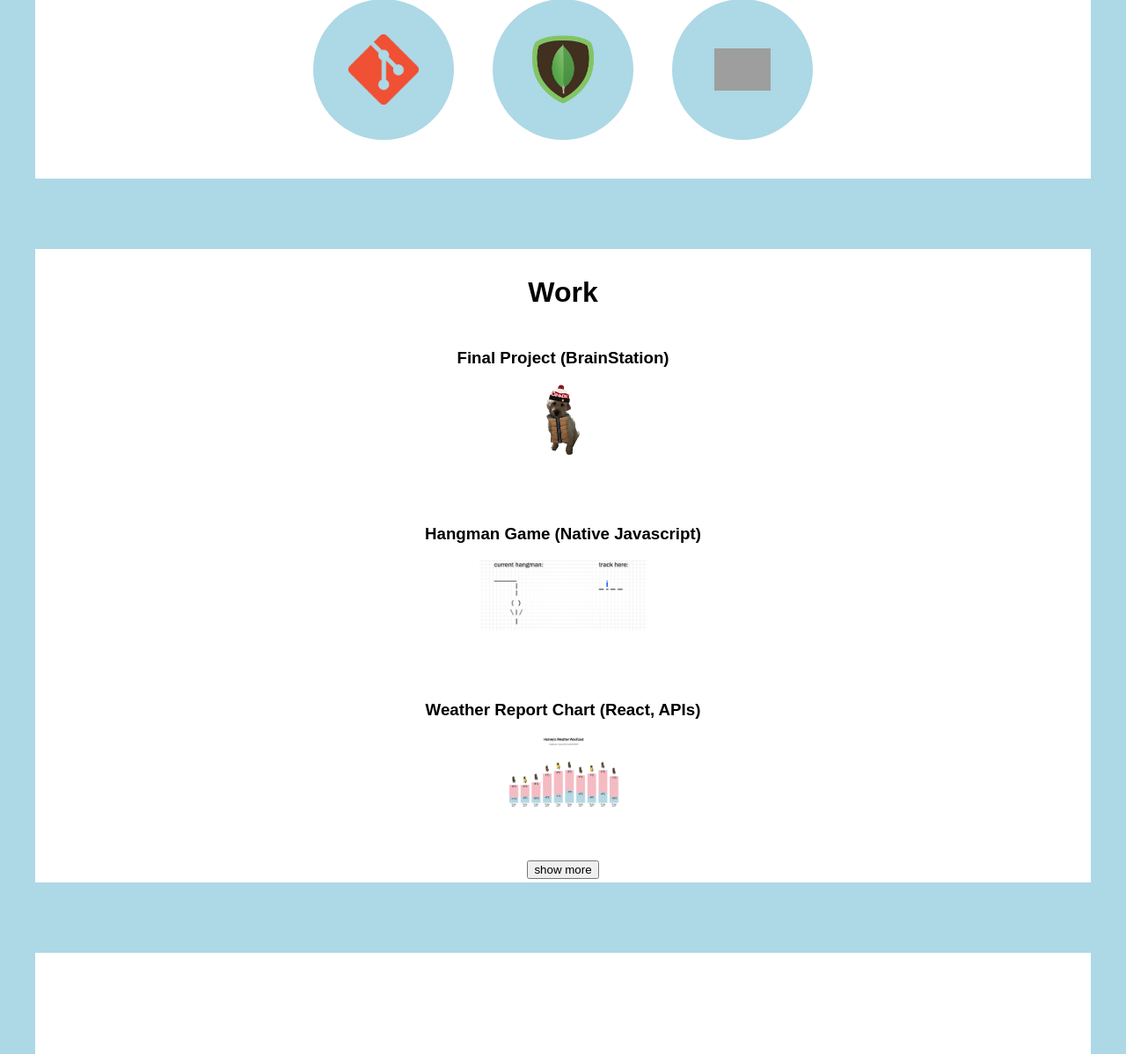
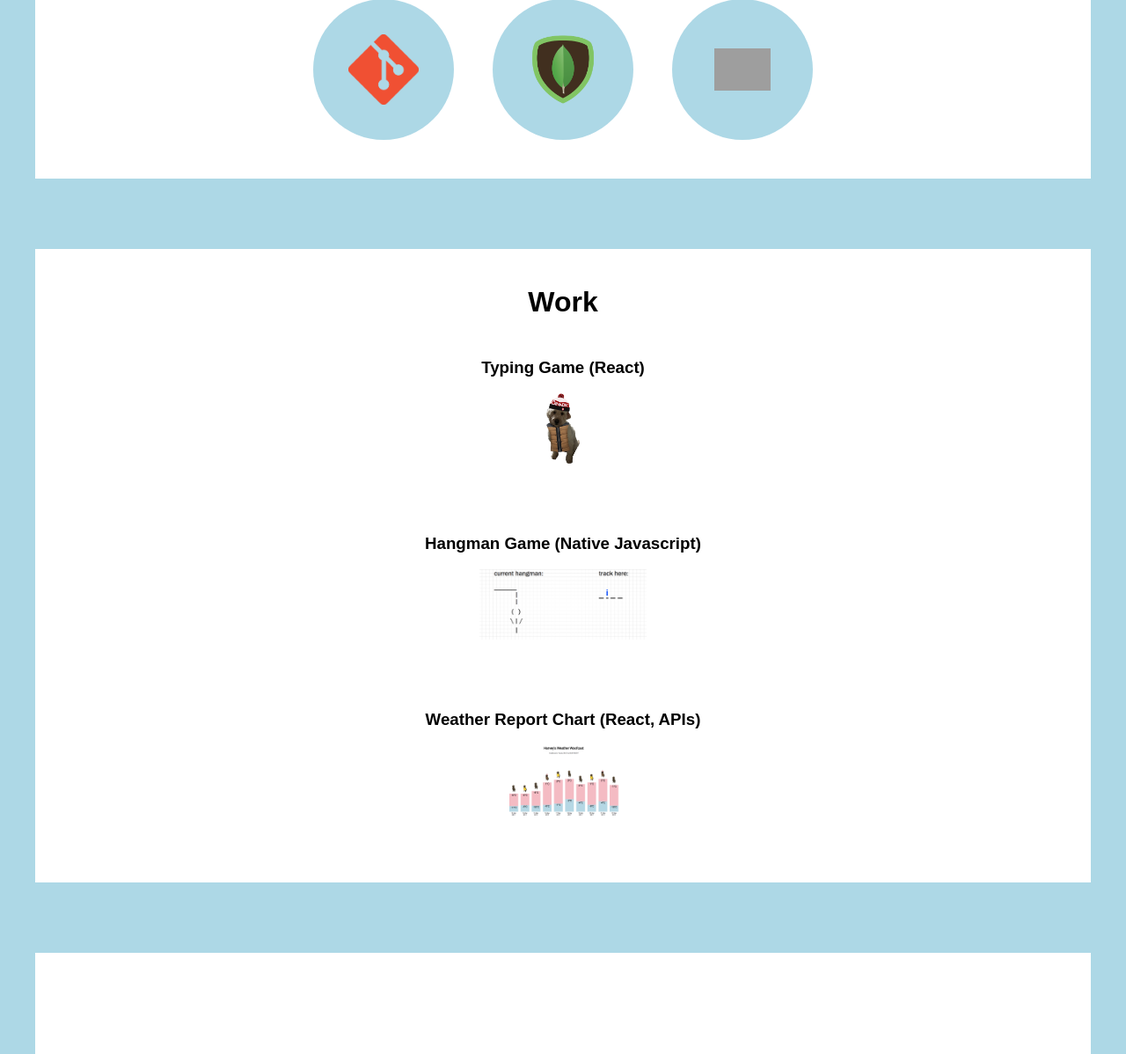
Before and after one commit to harveydoodle/harveydoodle.github.io, a PHP site: page / in a window 1280 px wide. Shown: the part 1357-2555 px from the top of the page at 88% size. Run offline with PHP 8.4, Linux system fonts and the light colour scheme; some libraries are stand-ins or nearby versions; grey boxes are pictures that could not be loaded.

Commit message:
add resume

```diff
--- a/public/index.html
+++ b/public/index.html
@@ -49,21 +49,18 @@
             <h2>Work</h2>
             <!--Portfolio pieces-->
              <div class="each-work">
-                <h3>Final Project (BrainStation)</h3>
+                <h3>Typing Game (React)</h3>
                 <a href="http://textshooter.herokuapp.com/" target="_blank"><img src="images/snow.png" /></a>
             </div>
             <div class="each-work">
                 <h3>Hangman Game (Native Javascript)</h3>
                 <a href="https://github.com/harveydoodle/hangman" target="_blank"><img src="images/hangman.png" /></a>
             </div>
-            <div class="each-work show-more">
-                Audio Player (React, API)
-            </div>
              <div class="each-work">
                 <h3>Weather Report Chart (React, APIs)</h3>
                 <a href="https://github.com/harveydoodle/weather-chart" target="_blank"><img src="images/weather.png" /></a>
             </div>
-            <button>show more</button>
+            <!--<button>show more</button>-->
         </div>
         <!--END WORK PAGE-->
 
@@ -82,7 +79,8 @@
             <h2>Connect</h2>
             <a href="mailto:linye.zhang18@gmail.com" target="_blank">Email <i class="fa fa-envelope-o" aria-hidden="true"></i></a>
             <a href="https://github.com/harveydoodle" target="_blank">Git <i class="fa fa-github" aria-hidden="true"></i></a>
-            <a href="https://www.linkedin.com/in/annie-zhang-78227459/" target="_blank">LinkedIn<i class="fa fa-linkedin-square" aria-hidden="true"></i></a>
+            <a href="https://www.linkedin.com/in/annie-zhang-78227459/" target="_blank">LinkedIn <i class="fa fa-linkedin-square" aria-hidden="true"></i></a>
+            <a href="Resume_AnnieZhang.pdf" target="_blank">Resume <i class="fa fa-user-o" aria-hidden="true"></i></a>
         </div>
         <!--END CONTACT ME-->
         <script src="https://use.fontawesome.com/a585dde9bd.js"></script>
--- a/public/styles.css
+++ b/public/styles.css
@@ -163,3 +163,6 @@ a:visited {
     text-decoration: none;
     color:black;
 }
+a:hover {
+    font-weight: bold;
+}
```
Also changed, not shown: 1 other file.
